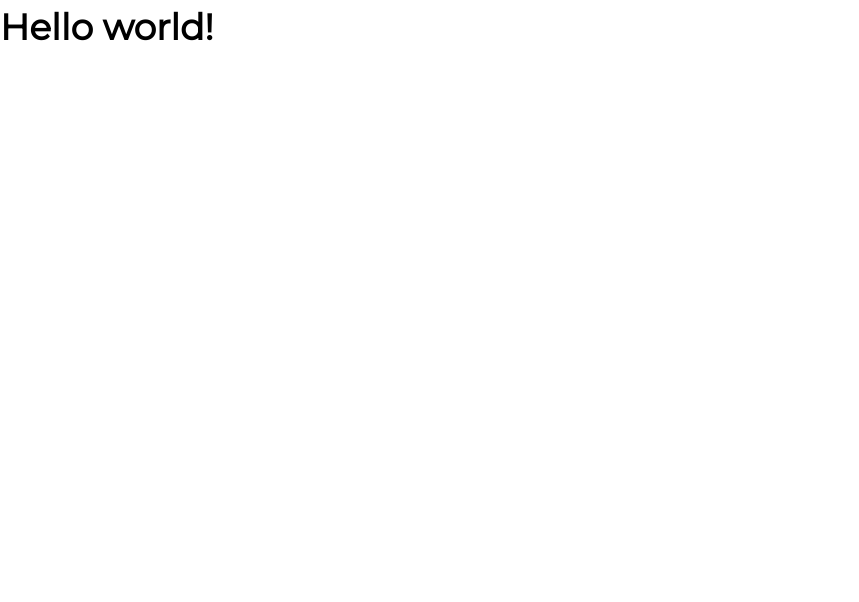
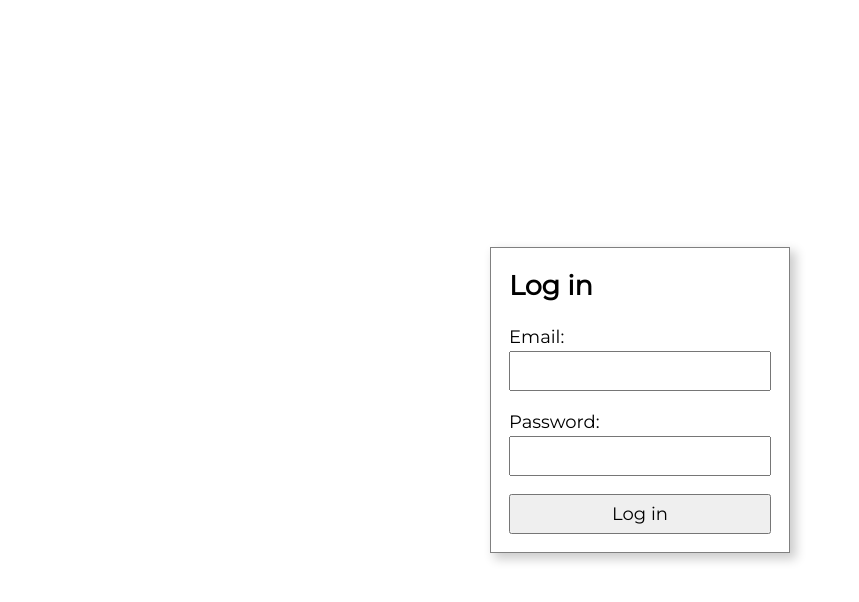
Before and after one commit to alex-teder/my-notebook, a React (Vite) app: page / in a window 1280 px wide. Shown: the top 602 px of the page, without its empty margins (0-859 px from the left). Built offline with nearby package versions, Linux system fonts and the light colour scheme.

Commit message:
added login page

```diff
--- a/src/App.jsx
+++ b/src/App.jsx
@@ -1,7 +1,8 @@
+import {LoginPage} from './pages/LoginPage'
 import './styles/index.scss'
 
 function App() {
-  return <h1>Hello world!</h1>
+  return <LoginPage />
 }
 
 export default App
--- /dev/null
+++ b/src/pages/LoginPage.jsx
@@ -0,0 +1,41 @@
+import s from './LoginPage.module.scss'
+import {LayoutWrapper} from '../components/LayoutWrapper'
+import {MyCard} from '../components/ui/MyCard'
+import {MyTextField} from '../components/ui/MyTextField'
+import {MyButton} from '../components/ui/MyButton'
+import {useState} from 'react'
+
+export function LoginPage() {
+  return (
+    <LayoutWrapper>
+      <MyCard className={s.card}>
+        <Heading />
+        <LogInForm />
+      </MyCard>
+    </LayoutWrapper>
+  )
+}
+
+function Heading() {
+  return <h1 className={s.heading}>Log in</h1>
+}
+
+function LogInForm() {
+  const [email, setEmail] = useState('')
+  const [password, setPassword] = useState('')
+
+  const handleSubmit = event => {
+    event.preventDefault()
+    console.log('Email:', email)
+    console.log('Password:', password)
+    alert('Form submitted')
+  }
+
+  return (
+    <form className={s.form} onSubmit={handleSubmit}>
+      <MyTextField label="Email:" value={email} onChange={e => setEmail(e.target.value)} />
+      <MyTextField label="Password:" value={password} onChange={e => setPassword(e.target.value)} />
+      <MyButton type="submit">Log in</MyButton>
+    </form>
+  )
+}
--- /dev/null
+++ b/src/pages/LoginPage.module.scss
@@ -0,0 +1,14 @@
+.card {
+  width: 300px;
+}
+
+.heading {
+  margin-bottom: 1rem;
+  font-size: 1.5rem;
+}
+
+.form {
+  display: flex;
+  flex-direction: column;
+  gap: 1rem;
+}
```
